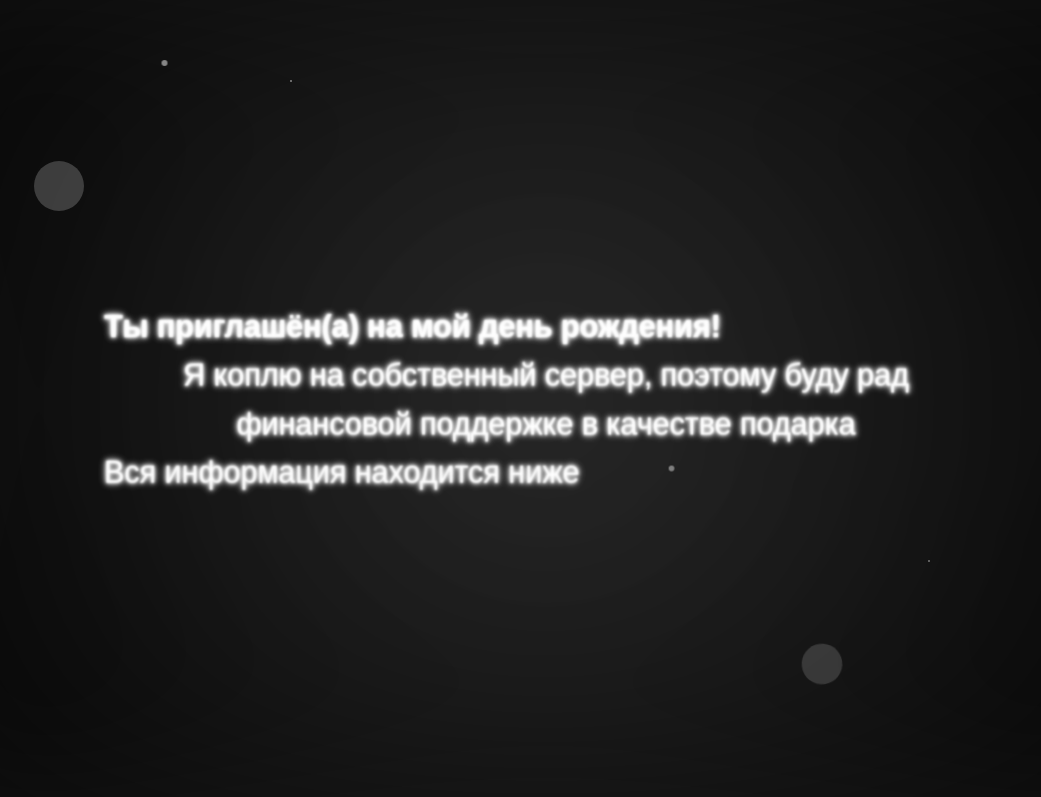
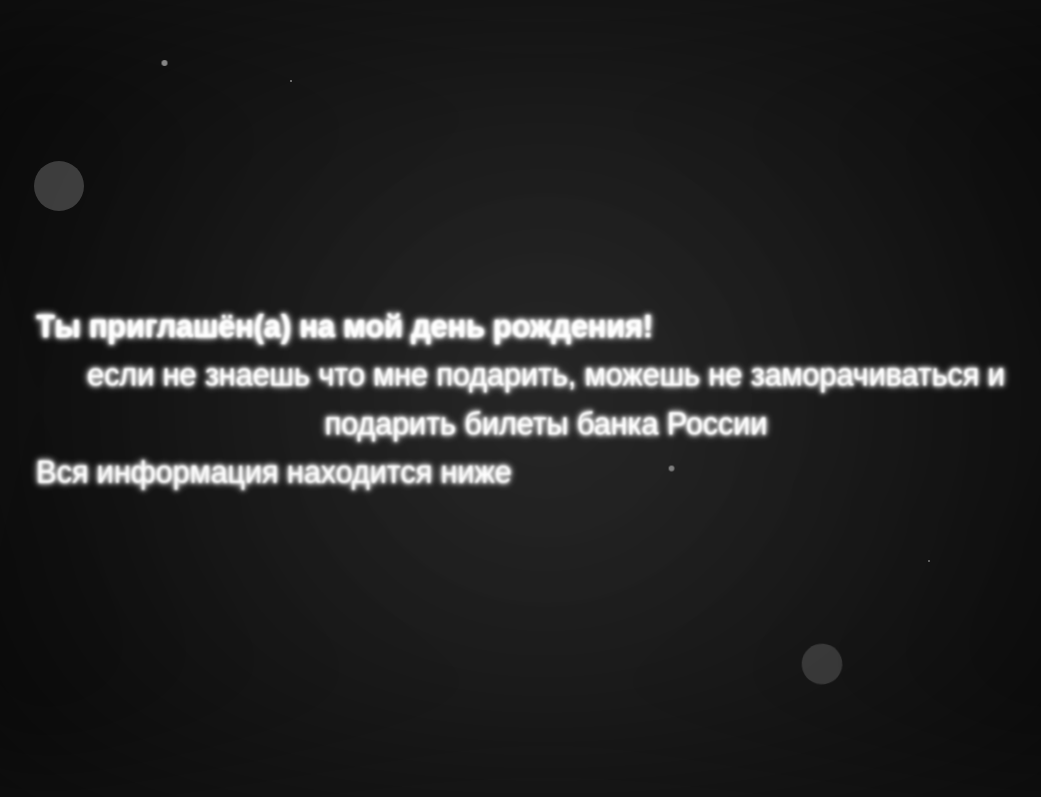
Before and after one commit to raznorabochiy228339/birthdate, a plain HTML site: page index.html in a window 1280 px wide. Shown: the top 797 px of the page, without its empty margins (94-1135 px from the left). Drawn offline with Linux system fonts and the light colour scheme.

Commit message:
Update index.html

```diff
--- a/index.html
+++ b/index.html
@@ -23,9 +23,9 @@
         <h1 class="reveal-text" data-text="Ты приглашён(а) на мой день рождения!">
             <span>Ты</span> <span>приглашён(а)</span> <span>на</span> <span>мой</span> <span>день</span> <span>рождения!</span>
         </h1>
-        <p class="reveal-text" data-text="Я коплю на собственный сервер, поэтому буду рад финансовой поддержке в качестве подарка">
-            <span>Я</span> <span>коплю</span> <span>на</span> <span>собственный</span> <span>сервер,</span><br>
-            <span>поэтому</span> <span>буду</span> <span>рад</span> <span>финансовой</span> <span>поддержке</span> <span>в</span> <span>качестве</span> <span>подарка.</span>
+        <p class="reveal-text" data-text="если не знаешь что мне подарить, можешь не заморачиваться и подарить билеты банка России">
+            <span>если</span> <span>не</span> <span>знаешь</span> <span>что</span> <span>мне</span><br>
+            <span>подарить,</span> <span>можешь</span> <span>не</span> <span>заморачиваться</span> <span>и</span> <span>подарить</span> <span>билеты </span> <span>банка</span> <span>России</span>
         </p>
         <p class="reveal-text" data-text="Вся информация находится ниже">
             <span>Вся</span> <span>информация</span> <span>находится</span> <span>ниже.</span>
```
